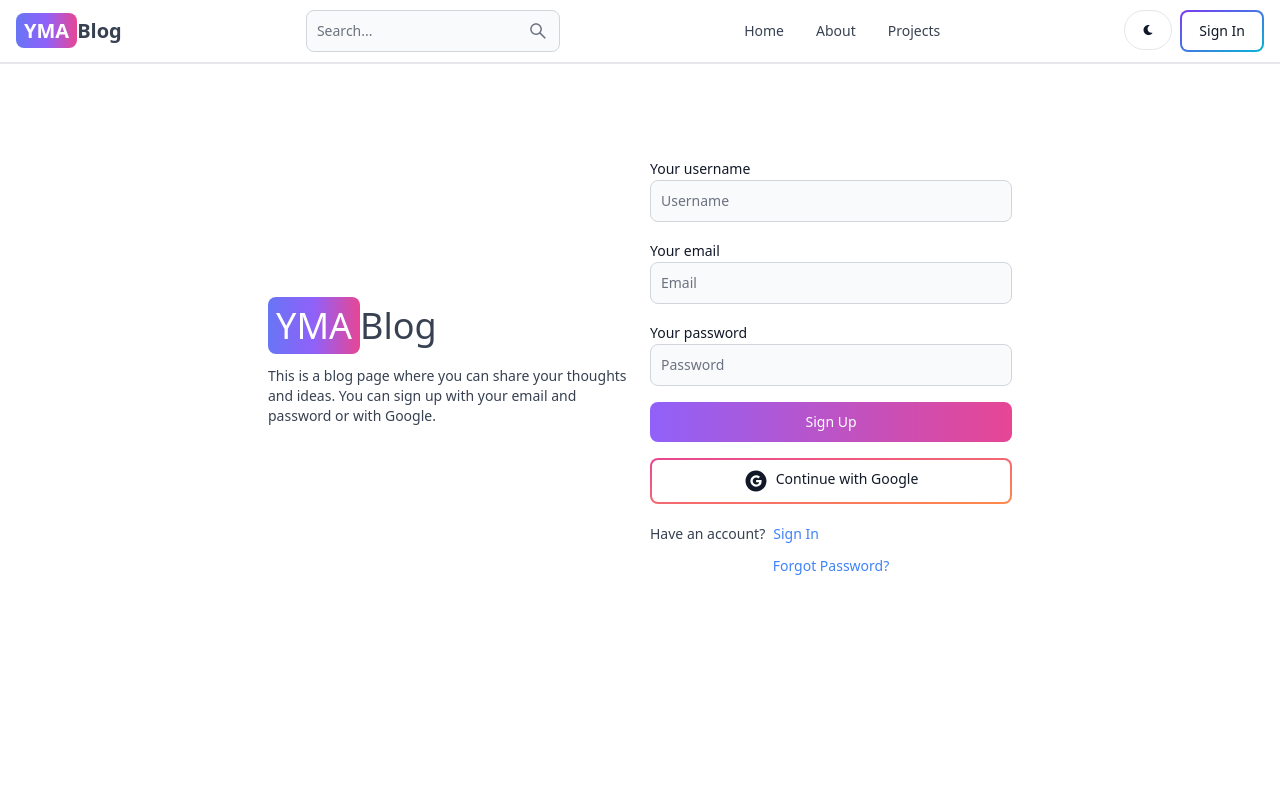
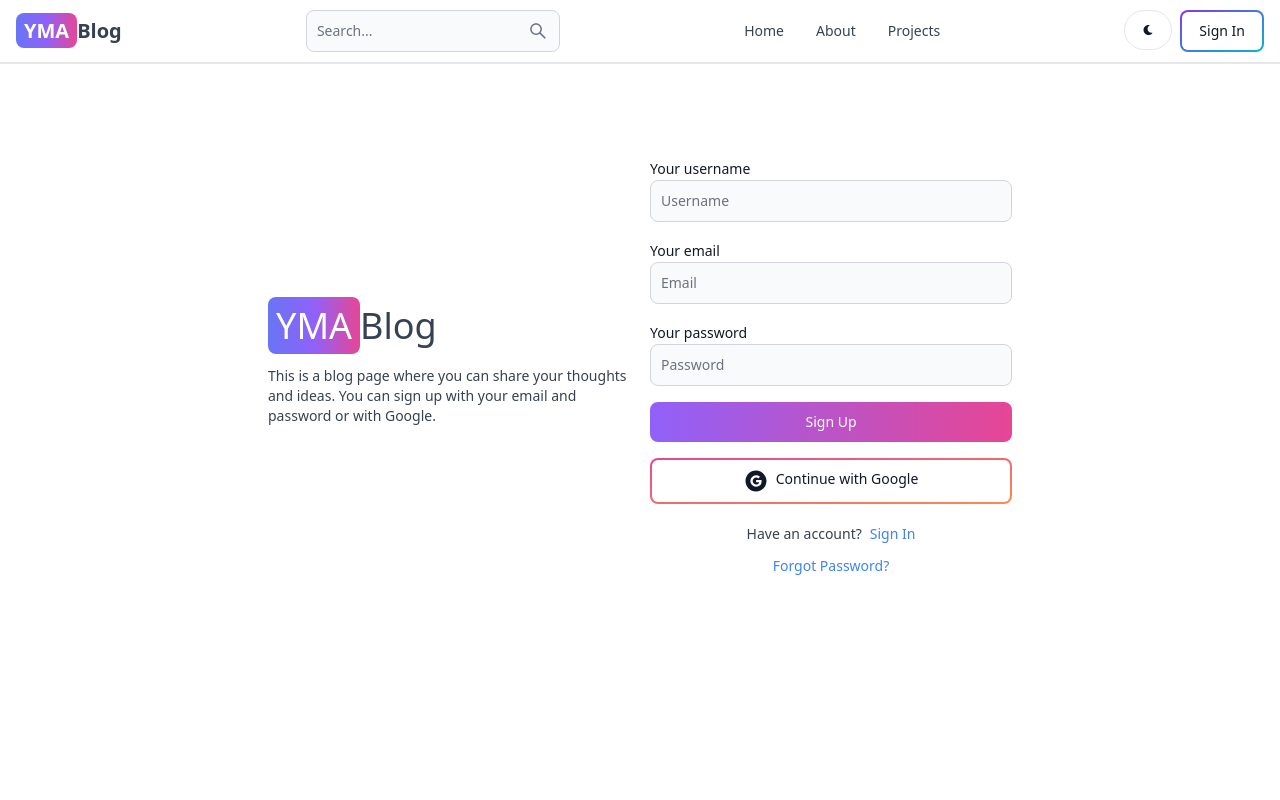
Before and after one commit to yanmyoaung2004/blog, a React (Vite) app in the folder client/: page /sign-up in a window 1280 px wide. Shown: the top 800 px of the page. Built offline with nearby package versions, Linux system fonts and the light colour scheme; no server answers.

Commit message:
sign up page modified

```diff
--- a/client/src/pages/Signup.jsx
+++ b/client/src/pages/Signup.jsx
@@ -105,7 +105,7 @@ export default function Signup() {
             </Button>
             <OAuth />
           </form>
-          <div className="flex gap-2 text-sm mt-5">
+          <div className="flex gap-2 text-sm mt-5 justify-center items-center">
             <span>Have an account?</span>
             <Link to={"/sign-in"} className="text-blue-500">
               Sign In
```
